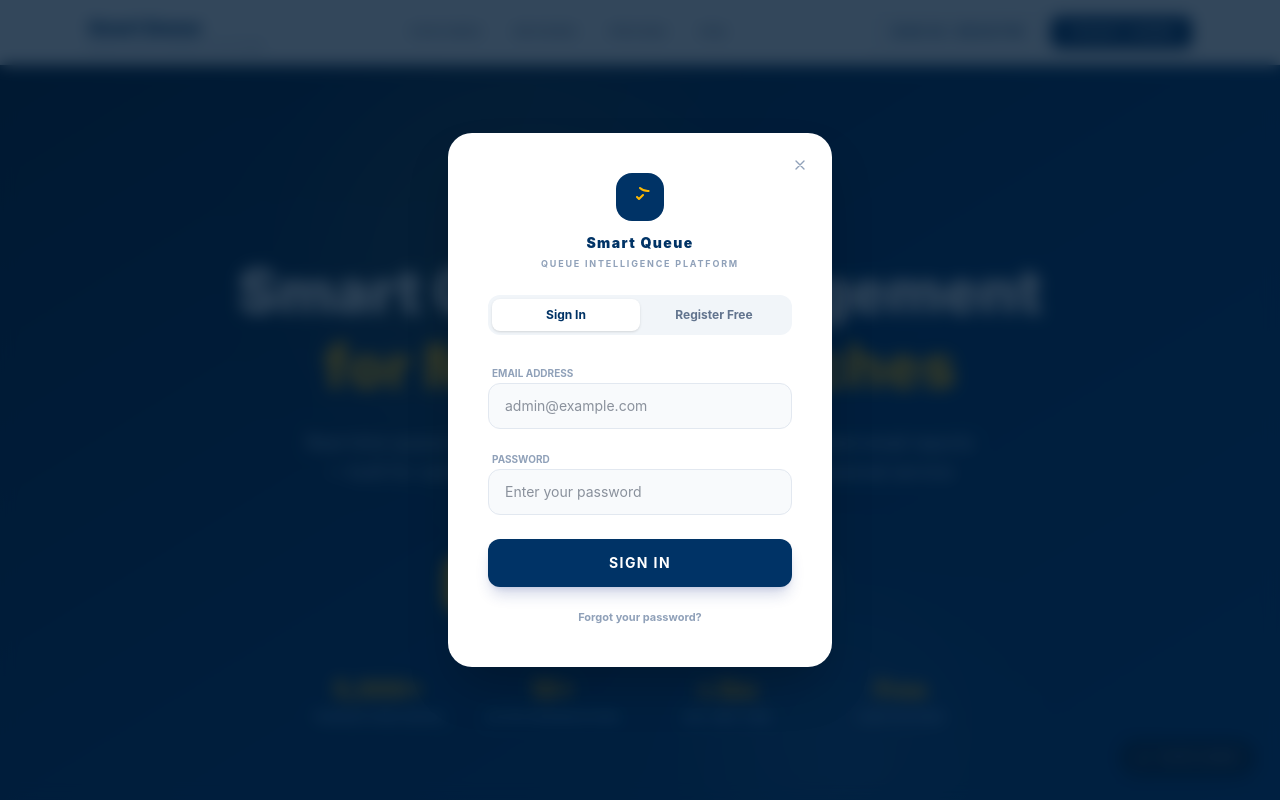
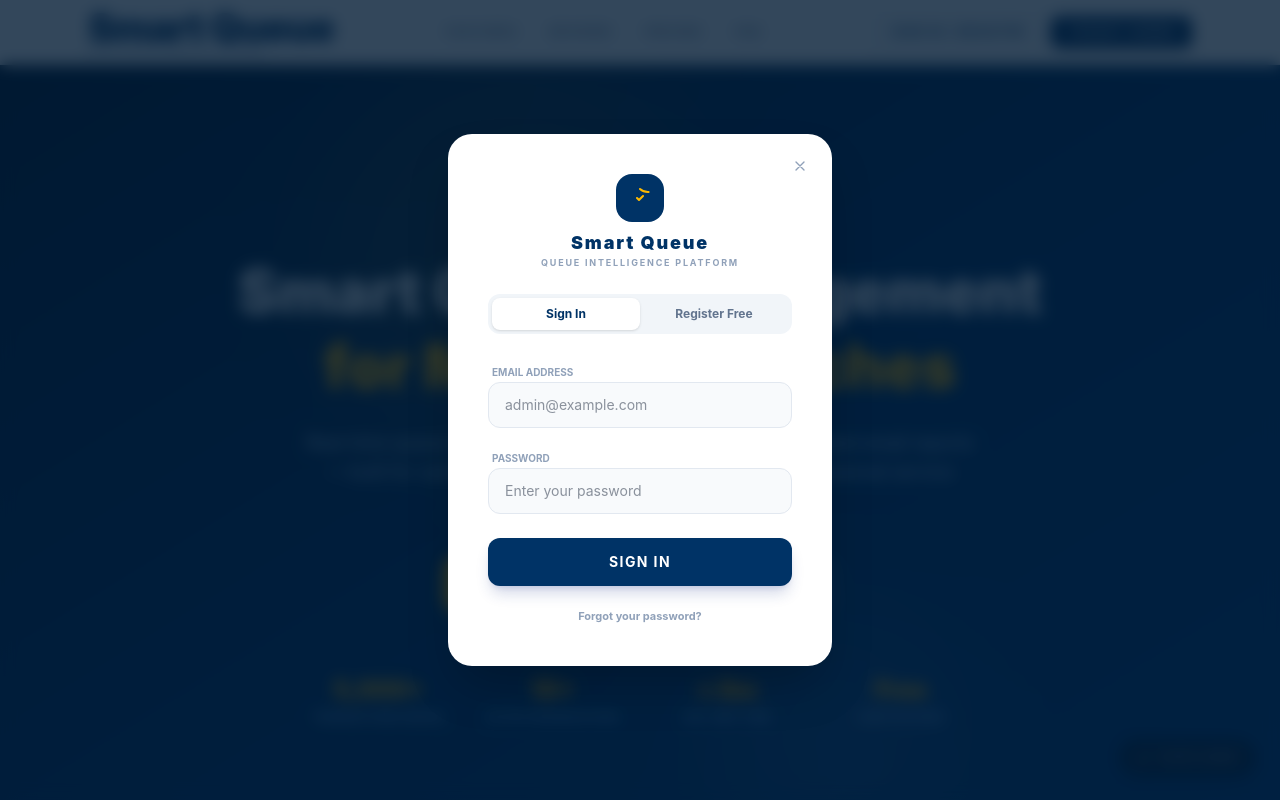
Before and after one commit to rblagahit/erp-queue, a React (Vite) app: page / in a window 1280 px wide. Both pictures are taken after a click on the button "SIGN IN / REGISTER". Shown: the top 800 px of the page. Built offline with nearby package versions, Linux system fonts and the light colour scheme; no server answers.

Commit message:
Increase platform text logo size

```diff
--- a/src/App.tsx
+++ b/src/App.tsx
@@ -2010,7 +2010,7 @@ export default function App({ onGoToLanding, initialView = 'teller', loginRole =
                 <img src={platformLogoUrl} alt={`${brandName} logo`} className="w-11 h-11 rounded-xl object-cover border border-slate-200 bg-white" />
               )}
               <div className="flex flex-col">
-                <h1 className="font-bold text-xl text-[#003366] leading-none tracking-tight group-hover:text-[#002244] transition-colors">
+                <h1 className="font-bold text-2xl md:text-[2rem] text-[#003366] leading-none tracking-tight group-hover:text-[#002244] transition-colors">
                   {brandName}
                 </h1>
                 <p className="text-[9px] text-slate-400 font-bold uppercase tracking-[0.2em] mt-1">{brandTagLine}</p>
@@ -2781,7 +2781,7 @@ export default function App({ onGoToLanding, initialView = 'teller', loginRole =
               <img src={platformLogoUrl} alt={`${brandName} logo`} className="w-10 h-10 rounded-xl object-cover border border-slate-200 bg-white" />
             )}
             <div>
-              <p className="text-sm font-bold text-[#003366] tracking-tight">{brandName}</p>
+              <p className="text-lg font-bold text-[#003366] tracking-tight leading-none">{brandName}</p>
               <p className="text-xs font-bold text-slate-400 uppercase tracking-[0.3em]">{brandTagLine}</p>
             </div>
           </div>
--- a/src/Landing.tsx
+++ b/src/Landing.tsx
@@ -543,7 +543,7 @@ export default function Landing({ onEnterApp }: Props) {
               <img src={brandLogoUrl} alt={`${brandName} logo`} className="w-10 h-10 rounded-xl object-cover border border-slate-200 bg-white" />
             )}
             <div className="flex flex-col">
-              <span className="font-black text-lg text-[#003366] tracking-tight">
+              <span className="font-black text-[2rem] md:text-[2.45rem] text-[#003366] tracking-tight leading-none">
                 {brandName}
               </span>
               <span className="text-[8px] font-bold text-slate-400 uppercase tracking-[0.2em]">{brandTagLine}</span>
@@ -960,7 +960,7 @@ export default function Landing({ onEnterApp }: Props) {
                   <img src={brandLogoUrl} alt={`${brandName} logo`} className="w-10 h-10 rounded-xl object-cover border border-white/10 bg-white" />
                 )}
                 <div>
-                  <p className="font-black text-white text-lg tracking-tight">{brandName}</p>
+                  <p className="font-black text-2xl tracking-tight leading-none text-white">{brandName}</p>
                   <p className="text-[10px] font-bold text-blue-400 uppercase tracking-widest mt-1">{brandTagLine}</p>
                 </div>
               </div>
@@ -1041,7 +1041,7 @@ export default function Landing({ onEnterApp }: Props) {
                     </svg>
                   </div>
                 )}
-                <p className="font-black text-[#003366] text-sm tracking-widest">{brandName}</p>
+                <p className="font-black text-lg tracking-widest text-[#003366] leading-none">{brandName}</p>
                 <p className="text-[9px] font-bold text-slate-400 uppercase tracking-[0.2em] mt-1">{brandTagLine}</p>
               </div>
 
```
